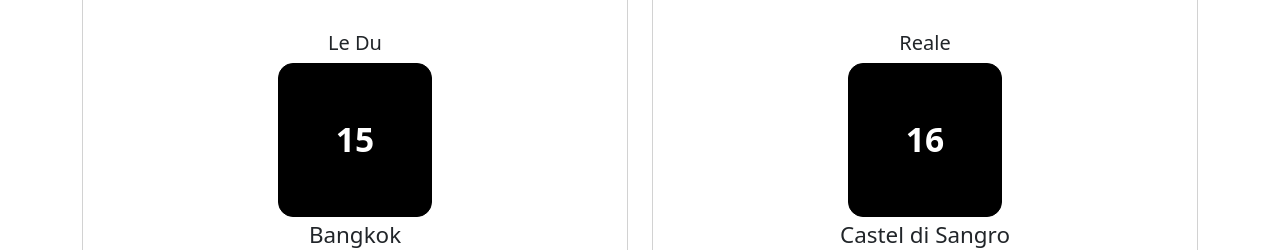
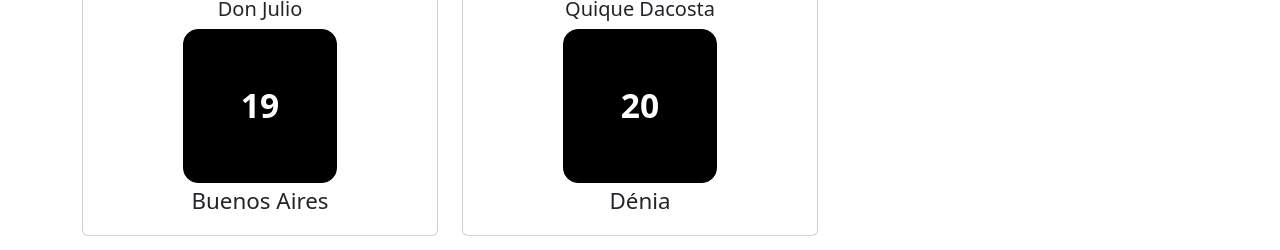
Before and after one commit to AndrewGuadi/michelin-joint, a Flask app: page /top in a window 1280 px wide. Shown: the part 5465-5715 px from the top of the page. Run offline with Flask 3, Linux system fonts and the light colour scheme; the visitor is signed in with stand-in values (Sample User, id 1).

Commit message:
Responsiveness for discover page

```diff
--- a/templates/restaurant_partial.html
+++ b/templates/restaurant_partial.html
@@ -8,7 +8,7 @@
         {% if loop.index0 % 2 == 0 %}
         <div class="row">
             {% endif %}
-            <div class="col-6 mb-3">
+            <div class="col-6 col-md-4 mb-3">
                 <a href="{% if res.city %}{{ url_for('top_restaurants', restaurant=res.name) }}{% else %}{{ url_for('restaurants', restaurant_name=res.name) }}{% endif %}">
                     <div class="card custom-card">
                         <img class="card-img-top" src="{{ res.image_url }}" alt="Restaurant Image">
```
